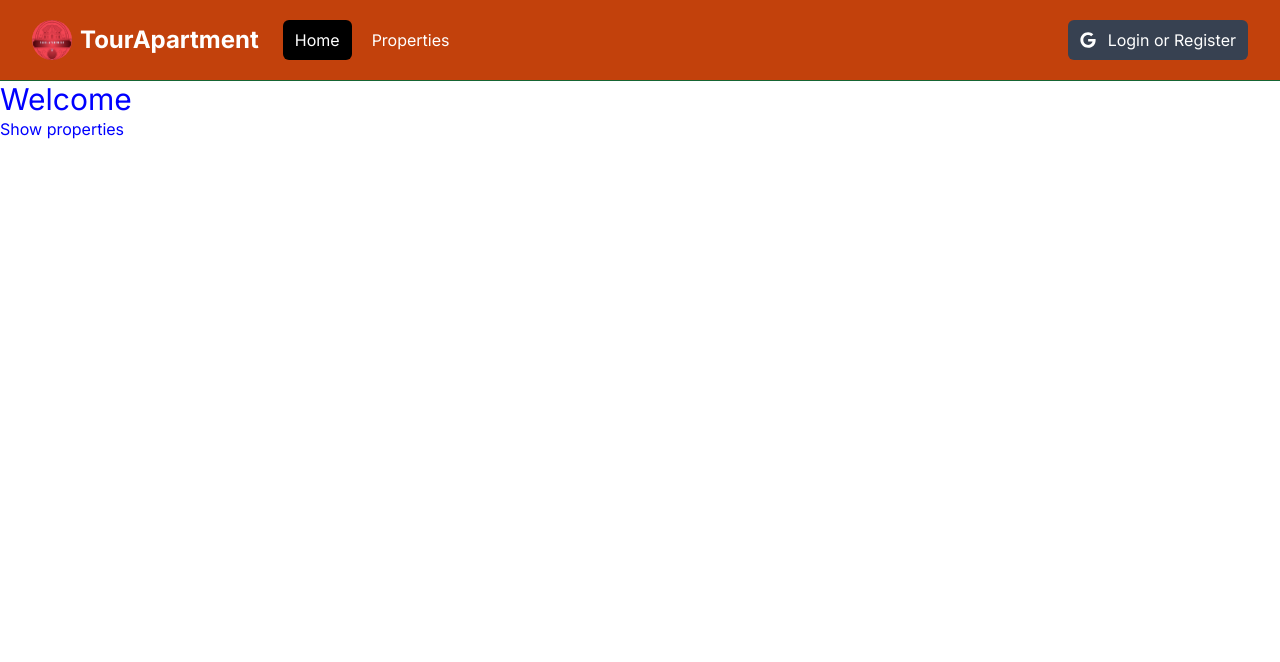
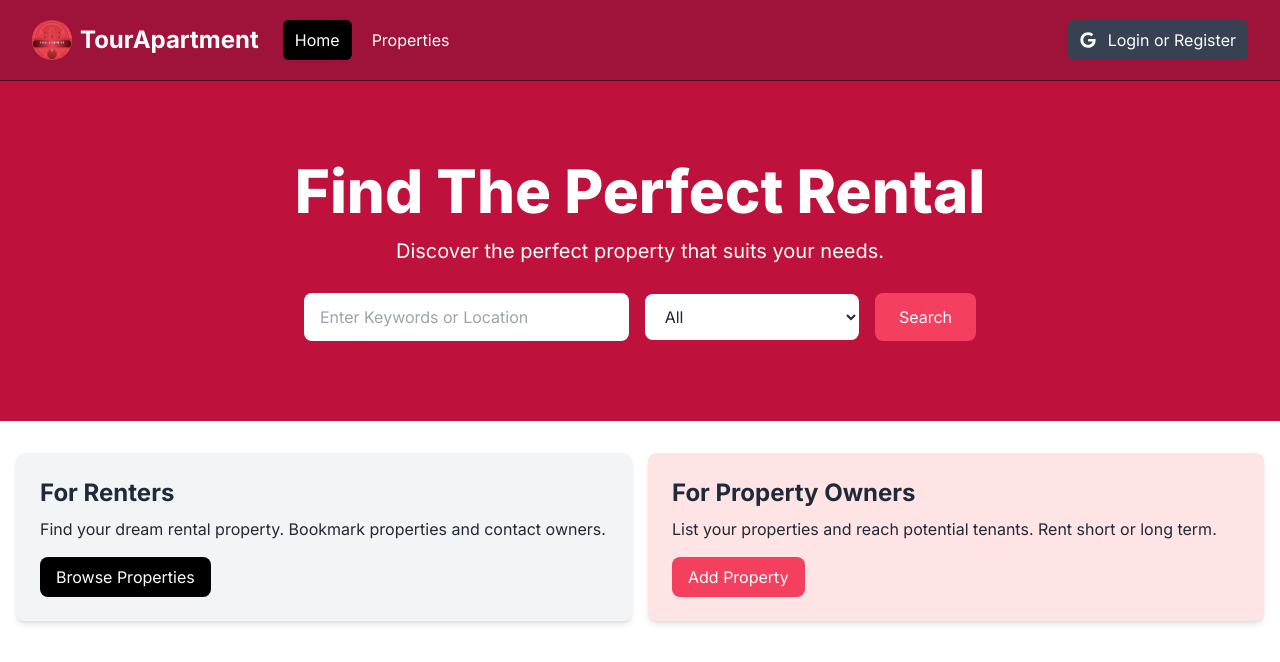
Before and after one commit to ViktoriiaRud/Tour-Appartement, a Next.js app: page / in a window 1280 px wide. Shown: the top 662 px of the page. Built offline with nearby package versions, Linux system fonts and the light colour scheme.

Commit message:
add components Boxes, Box and PropertySearchForm

```diff
--- a/src/app/page.tsx
+++ b/src/app/page.tsx
@@ -1,14 +1,14 @@
 import React from 'react';
-import Link from "next/link";
-export const metadata = {
-    title: 'tour-apartment',
-}
+import Hero from '@/components/Hero';
+import Boxes from '@/components/Boxes';
+
+
 const HomePage = () => {
     return (
-        <div>
-            <h1 className={'text-3xl'}>Welcome</h1>
-            <Link href="/properties">Show properties</Link>
-        </div>
+        <>
+           <Hero/>
+           <Boxes/>
+        </>
     );
 };
 
--- /dev/null
+++ b/src/components/Box.tsx
@@ -0,0 +1,24 @@
+import Link from 'next/link';
+import React from 'react'
+
+const Box = ({
+    heading,
+    backgroundColor = 'bg-gray-100',
+    textColor = 'text-gray-800',
+    buttonInfo,
+    children,
+  }) => {
+    return (
+      <div className={`${backgroundColor} p-6 rounded-lg shadow-md`}>
+        <h2 className={`${textColor} text-2xl font-bold`}>{heading}</h2>
+        <p className={`${textColor} mt-2 mb-4`}>{children}</p>
+        <a
+          href={buttonInfo.link}
+          className={`inline-block ${buttonInfo.backgroundColor} text-white rounded-lg px-4 py-2 hover:opacity-80`}
+        >
+          {buttonInfo.text}
+        </a>
+      </div>
+    );
+  };
+  export default Box;
--- /dev/null
+++ b/src/components/Boxes.tsx
@@ -0,0 +1,37 @@
+import Box from './Box';
+
+const Boxes = () => {
+  return (
+    <section>
+      <div className='container-xl lg:container m-auto'>
+        <div className='grid grid-cols-1 md:grid-cols-2 gap-4 p-4 rounded-lg'>
+          <Box
+            heading='For Renters'
+            backgroundColor='bg-gray-100'
+            buttonInfo={{
+              text: 'Browse Properties',
+              link: '/properties',
+              backgroundColor: 'bg-black',
+            }}
+          >
+            Find your dream rental property. Bookmark properties and contact
+            owners.
+          </Box>
+          <Box
+            heading='For Property Owners'
+            backgroundColor='bg-rose-100'
+            buttonInfo={{
+              text: 'Add Property',
+              link: '/properties/add',
+              backgroundColor: 'bg-rose-500',
+            }}
+          >
+            List your properties and reach potential tenants. Rent short or long
+            term.
+          </Box>
+        </div>
+      </div>
+    </section>
+  );
+};
+export default Boxes;
--- /dev/null
+++ b/src/components/Hero.tsx
@@ -0,0 +1,21 @@
+import React from 'react';
+import PropertySearchForm from './PropertySearchForm';
+
+const Hero = () => {
+    return (
+      <section className='bg-rose-700 py-20 mb-4'>
+        <div className='max-w-7xl mx-auto px-4 sm:px-6 lg:px-8 flex flex-col items-center'>
+          <div className='text-center'>
+            <h1 className='text-4xl font-extrabold text-white sm:text-5xl md:text-6xl'>
+              Find The Perfect Rental
+            </h1>
+            <p className='my-4 text-xl text-white'>
+              Discover the perfect property that suits your needs.
+            </p>
+          </div>
+          <PropertySearchForm />
+        </div>
+      </section>
+    );
+  };
+  export default Hero;
--- a/src/components/Navbar.tsx
+++ b/src/components/Navbar.tsx
@@ -15,7 +15,7 @@
     const pathname = usePathname();
 
     return (
-    <nav className='bg-orange-700 border-b border-green-800'>
+    <nav className='bg-rose-800 border-b border-rose-950'>
       <div className='mx-auto max-w-7xl px-2 sm:px-6 lg:px-8'>
         <div className='relative flex h-20 items-center justify-between'>
           <div className='absolute inset-y-0 left-0 flex items-center md:hidden'>
--- /dev/null
+++ b/src/components/PropertySearchForm.tsx
@@ -0,0 +1,71 @@
+'use client';
+import { useState } from 'react';
+import { useRouter } from 'next/navigation';
+
+const PropertySearchForm = () => {
+  const [location, setLocation] = useState('');
+  const [propertyType, setPropertyType] = useState('All');
+
+  const router = useRouter();
+
+  const handleSubmit = (e) => {
+    e.preventDefault();
+
+    if (location === '' && propertyType === 'All') {
+      router.push('/properties');
+    } else {
+      const query = `?location=${location}&propertyType=${propertyType}`;
+
+      router.push(`/properties/search-results${query}`);
+    }
+  };
+
+  return (
+    <form
+      onSubmit={handleSubmit}
+      className='mt-3 mx-auto max-w-2xl w-full flex flex-col md:flex-row items-center'
+    >
+      <div className='w-full md:w-3/5 md:pr-2 mb-4 md:mb-0'>
+        <label htmlFor='location' className='sr-only'>
+          Location
+        </label>
+        <input
+          type='text'
+          id='location'
+          placeholder='Enter Keywords or Location'
+          className='w-full px-4 py-3 rounded-lg bg-white text-gray-800 focus:outline-none focus:ring focus:ring-rose-900'
+          value={location}
+          onChange={(e) => setLocation(e.target.value)}
+        />
+      </div>
+      <div className='w-full md:w-2/5 md:pl-2'>
+        <label htmlFor='property-type' className='sr-only'>
+          Property Type
+        </label>
+        <select
+          id='property-type'
+          className='w-full px-4 py-3 rounded-lg bg-white text-gray-800 focus:outline-none focus:ring focus:ring-rose-900'
+          value={propertyType}
+          onChange={(e) => setPropertyType(e.target.value)}
+        >
+          <option value='All'>All</option>
+          <option value='Apartment'>Apartment</option>
+          <option value='Studio'>Studio</option>
+          <option value='Condo'>Condo</option>
+          <option value='House'>House</option>
+          <option value='Cabin Or Cottage'>Cabin or Cottage</option>
+          <option value='Loft'>Loft</option>
+          <option value='Room'>Room</option>
+          <option value='Other'>Other</option>
+        </select>
+      </div>
+      <button
+        type='submit'
+        className='md:ml-4 mt-4 md:mt-0 w-full md:w-auto px-6 py-3 rounded-lg bg-rose-500 text-white hover:bg-rose-800 focus:outline-none focus:ring focus:ring-rose-900'
+      >
+        Search
+      </button>
+    </form>
+  );
+};
+export default PropertySearchForm;
```
